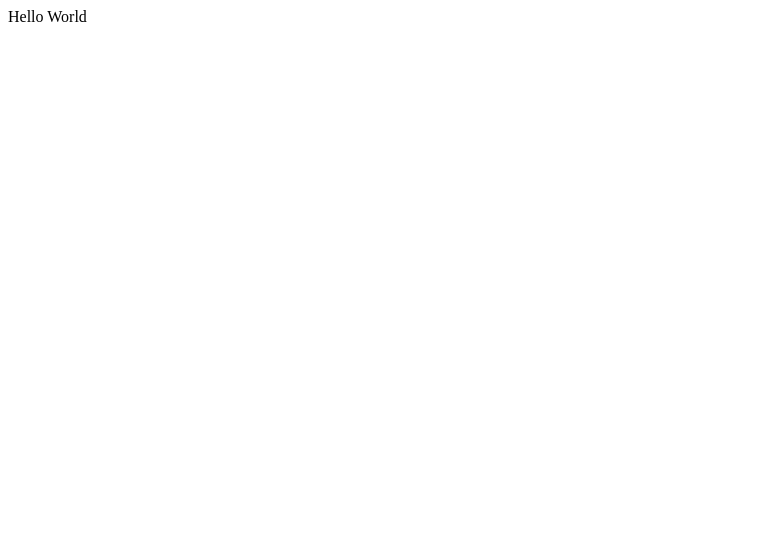
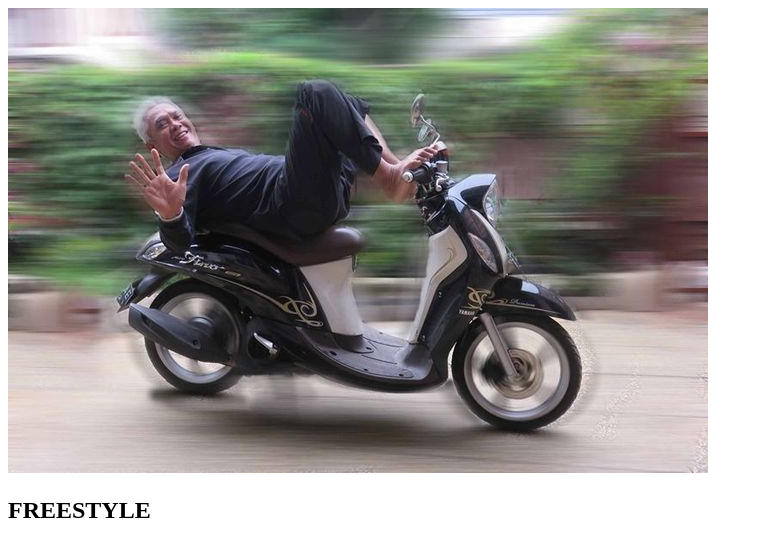
Before and after one commit to mf-atthaariq/my-repo-from-remote, a plain HTML site: page index.html in a window 1280 px wide. Shown: the whole page, without its empty margins (0-763 px from the left). Drawn offline with Linux system fonts and the light colour scheme.

Commit message:
Changed Hello world with img and h2 to display simple profile data. Image file added in the folder images and used as resource in the img element in index.html file

```diff
--- a/index.html
+++ b/index.html
@@ -4,7 +4,10 @@
   </head>
 
   <body>
-    Hello World
+    <div>
+        <img src="images/bapak naik motor.jpg" alt="profile image" />
+        <h2>FREESTYLE</h2>
+     </div>
   </body>
 
 </html>
```
Also changed, not shown: images/bapak naik motor.jpg (added).
